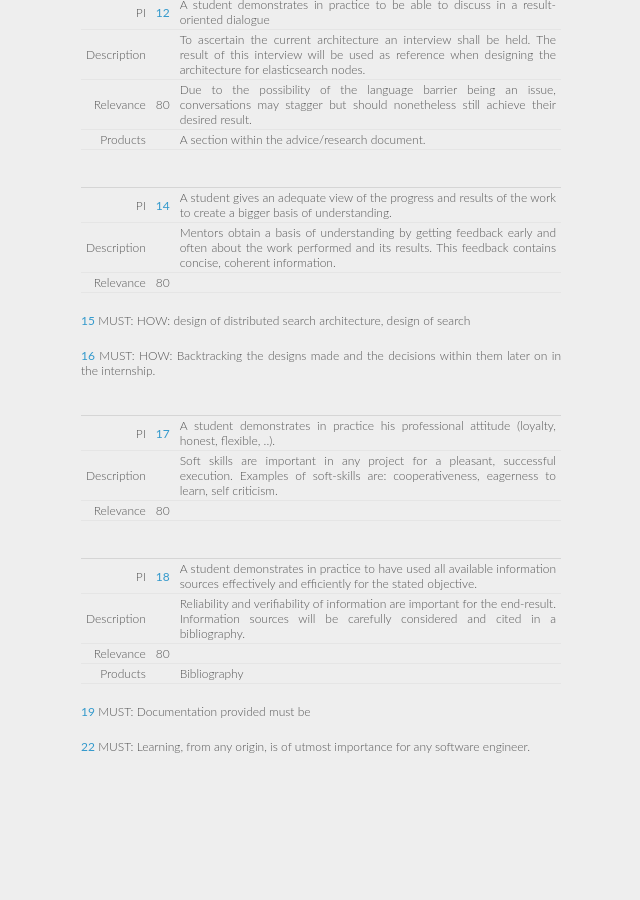
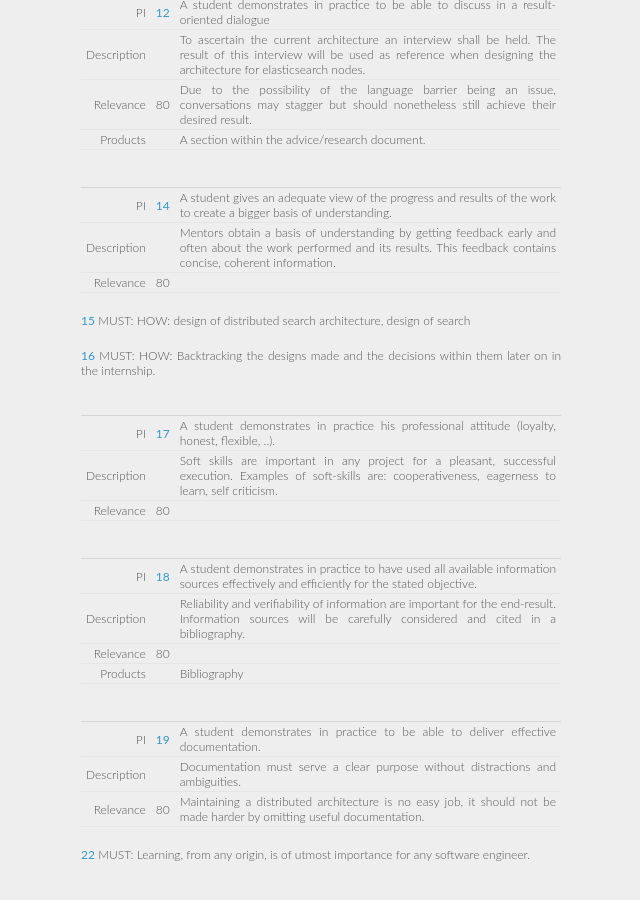
Before and after one commit to xeago/gradblog, a Jekyll site: the page built from graduation/performance-plan.md, in a window 1280 px wide and 900 px high, scrolled down 2296 px. Shown: the whole window, without its empty margins (319-959 px from the left). Built offline with Jekyll 4.4.1, drawn with Linux system fonts in a browser that asks for light colours; Markdown is read by kramdown in place of the engine named in the settings; before the commit the page ends 3088 px from its top, so only the background shows below that.

Commit message:
Add PI 19

```diff
--- a/graduation/performance-plan.md
+++ b/graduation/performance-plan.md
@@ -138,8 +138,11 @@ Description |           | Reliability and verifiability of information are impor
 Relevance   | 80        |
 Products    |           | Bibliography
 
-[19][PI19]
-    MUST:   Documentation provided must be
+  |         |
+-:|:-------:|-----------|
+PI          | [19][PI19]| A student demonstrates in practice to be able to deliver effective documentation.
+Description |           | Documentation must serve a clear purpose without distractions and ambiguities.
+Relevance   | 80        | Maintaining a distributed architecture is no easy job, it should not be made harder by omitting useful documentation.
 
 [22][PI22]
     MUST:   Learning, from any origin, is of utmost importance for any software engineer.
```
